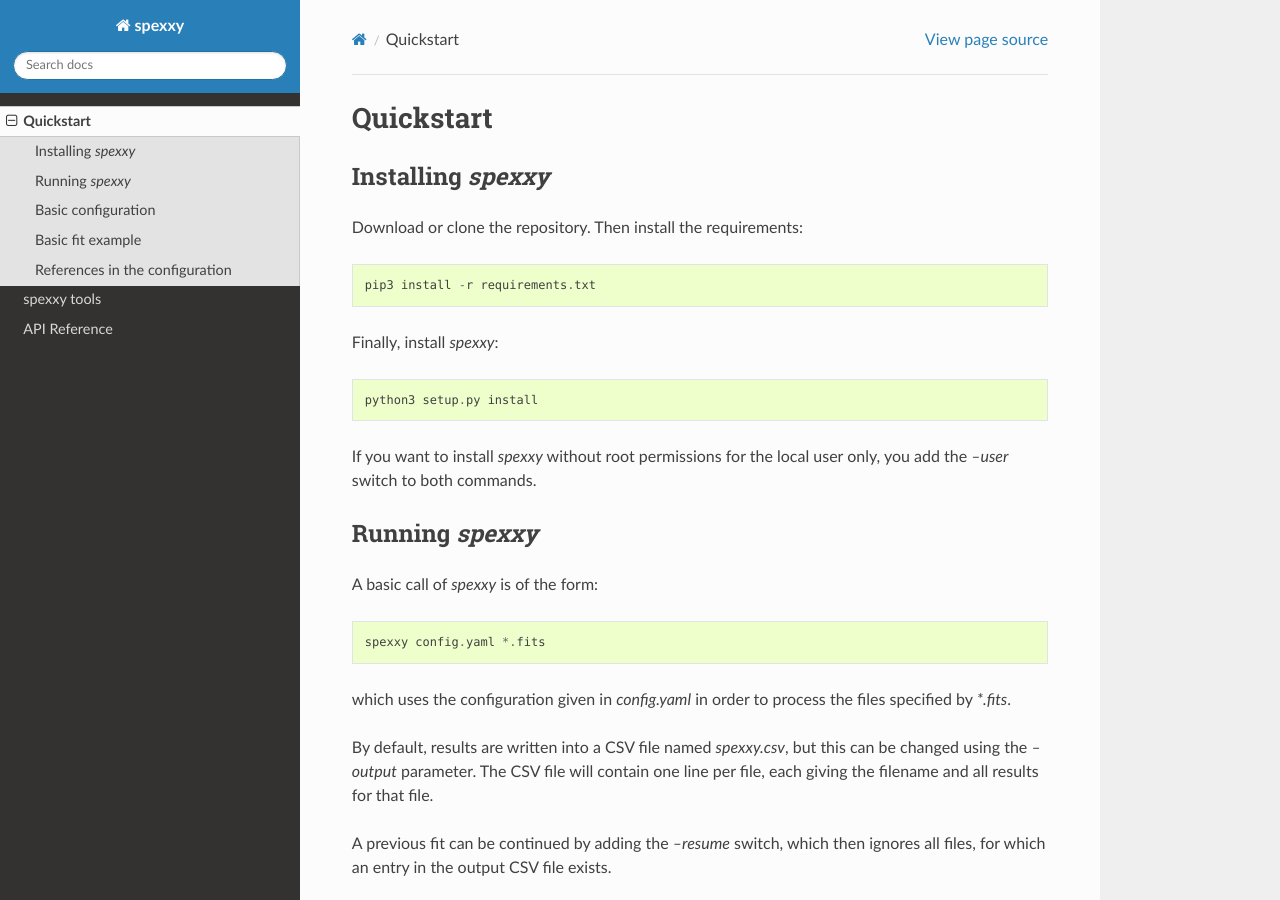
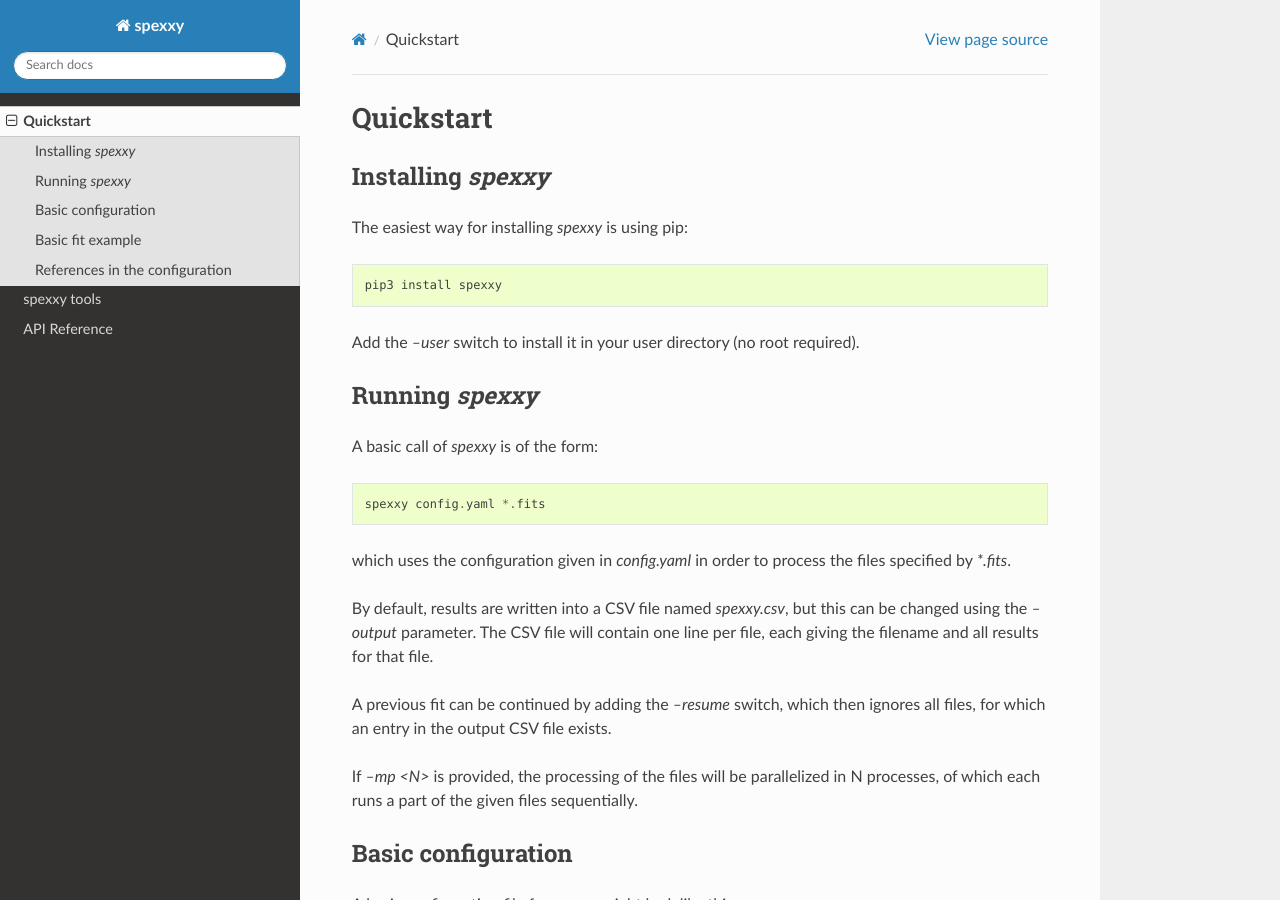
Before and after one commit to thusser/spexxy, a Sphinx documentation site: the page built from docs/source/quickstart.rst, in a window 1280 px wide and 900 px high. Built offline with Sphinx 7.4.7 and the Read the Docs theme 2.0.0, drawn with Linux system fonts in a browser that asks for light colours.

Commit message:
updated install instructions, use pip now

```diff
--- a/docs/source/quickstart.rst
+++ b/docs/source/quickstart.rst
@@ -4,16 +4,11 @@
 Installing *spexxy*
 -------------------
 
-Download or clone the repository. Then install the requirements::
+The easiest way for installing *spexxy* is using pip::
 
-    pip3 install -r requirements.txt
+    pip3 install spexxy
 
-Finally, install *spexxy*::
-
-    python3 setup.py install
-
-If you want to install *spexxy* without root permissions for the local user only,
-you add the `--user` switch to both commands.
+Add the `--user` switch to install it in your user directory (no root required).
 
 
 Running *spexxy*
```
